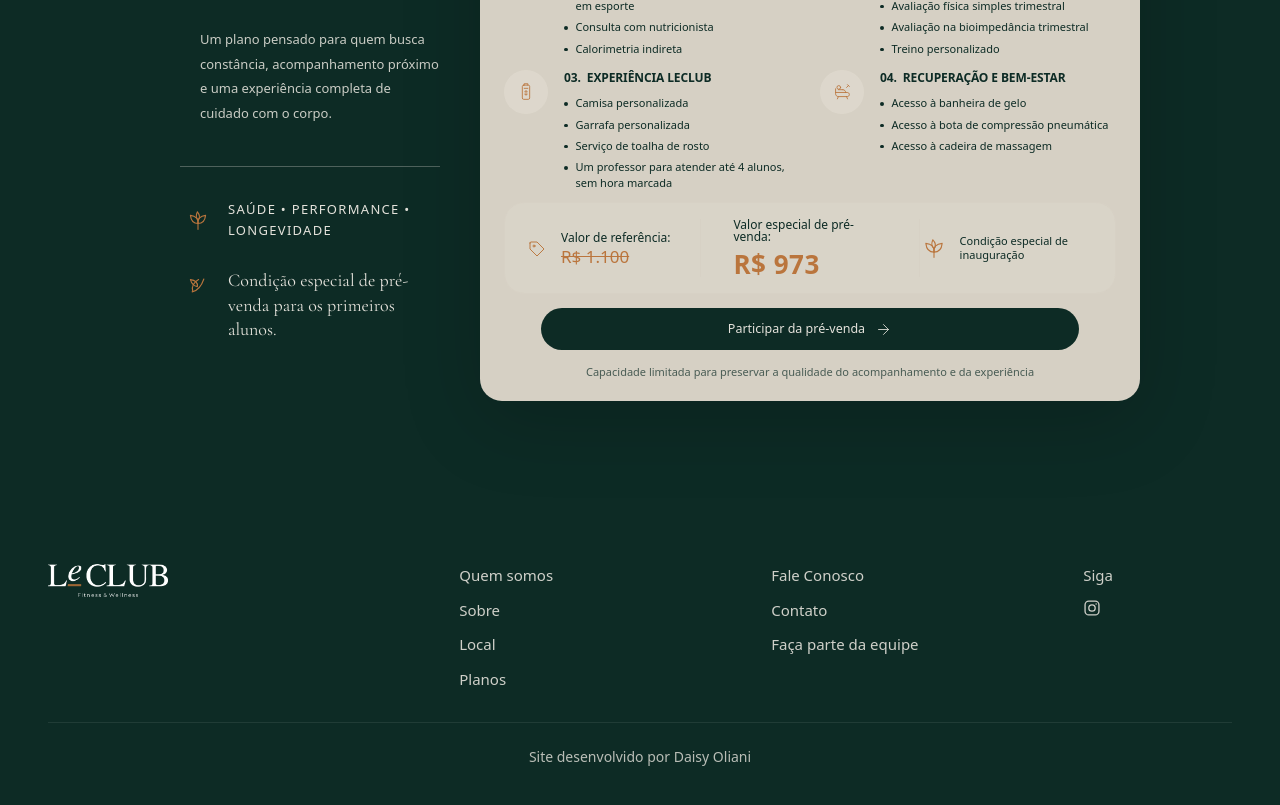
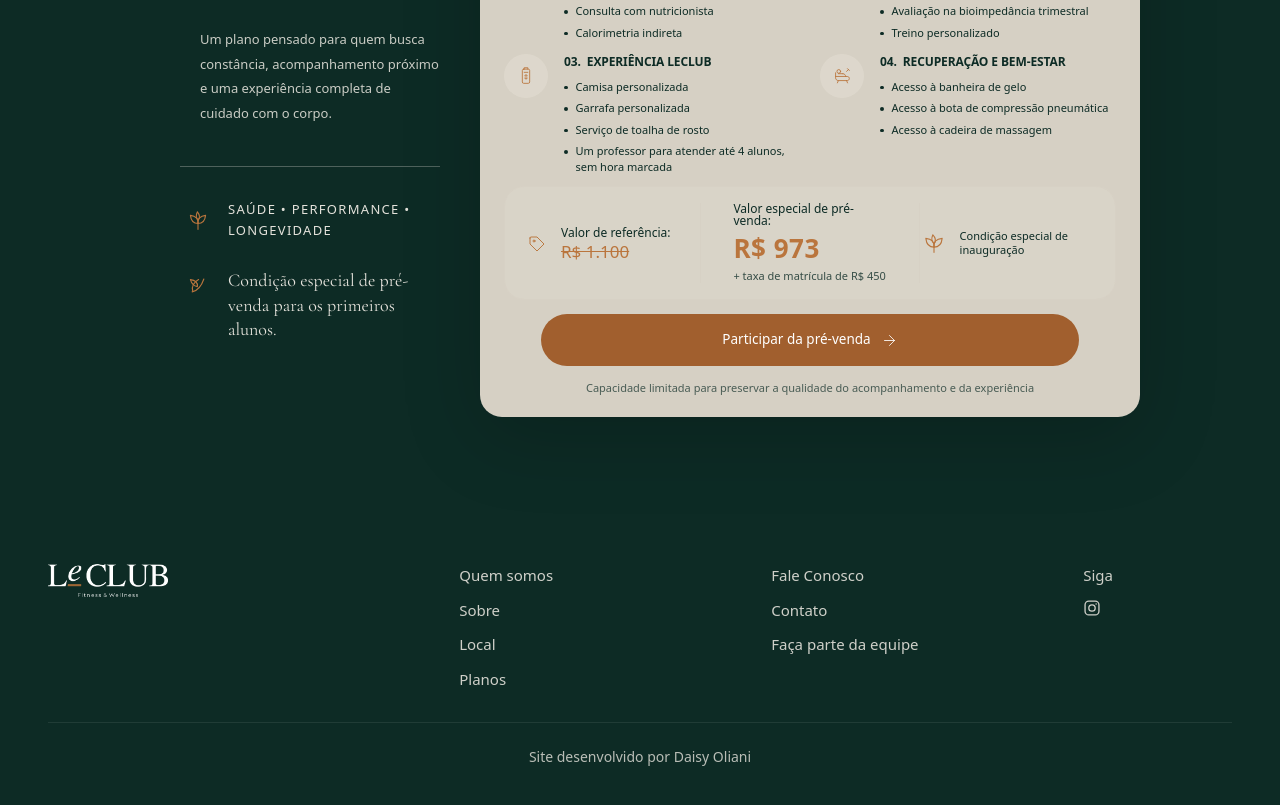
Before and after one commit to DaisyOli/leclub-site, a Next.js app: page / in a window 1280 px wide. Shown: the part 2684-3489 px from the top of the page. Built offline with nearby package versions, Linux system fonts and the light colour scheme.

Commit message:
CTA button

```diff
--- a/components/plans/PlanCTA.tsx
+++ b/components/plans/PlanCTA.tsx
@@ -12,7 +12,7 @@
       target="_blank"
       rel="noopener noreferrer"
       aria-label={label}
-      className="group mx-auto flex h-[38px] w-[82%] items-center justify-center gap-2.5 rounded-full bg-(--dark-green) px-4 text-center text-[11.5px] font-medium leading-none text-[var(--white-typo)] transition duration-300 hover:opacity-95 md:h-[40px] md:w-[84%] md:text-[12px] lg:h-[42px] lg:w-[88%] lg:text-[12.5px]"
+      className="group mx-auto flex h-[46px] w-[82%] items-center justify-center gap-2.5 rounded-full bg-[var(--copper-cta)] px-4 text-center text-[12.5px] font-medium leading-none text-white transition duration-300 hover:bg-[var(--copper-deep)] md:h-[48px] md:w-[84%] md:text-[13px] lg:h-[52px] lg:w-[88%] lg:text-[13.5px]"
     >
       <span>{label}</span>
 
--- a/components/plans/PlanCard.tsx
+++ b/components/plans/PlanCard.tsx
@@ -28,6 +28,7 @@
           <PlanPriceBox
             referencePrice={annualPlan.referencePrice}
             presalePrice={annualPlan.presalePrice}
+            enrollmentFee={annualPlan.enrollmentFee}
             condition={annualPlan.condition}
           />
 
--- a/components/plans/PlanPriceBox.tsx
+++ b/components/plans/PlanPriceBox.tsx
@@ -3,12 +3,14 @@
 type PlanPriceBoxProps = {
   referencePrice: string;
   presalePrice: string;
+  enrollmentFee: string;
   condition: string;
 };
 
 export default function PlanPriceBox({
   referencePrice,
   presalePrice,
+  enrollmentFee,
   condition,
 }: PlanPriceBoxProps) {
   return (
@@ -36,6 +38,10 @@
           <p className="mt-2 text-[26px] font-semibold leading-none tracking-[0.02em] text-[var(--copper)] md:text-[24px] xl:text-[26px]">
             {presalePrice}
           </p>
+
+          <p className="mt-2 text-[11px] leading-[1.3] text-[var(--text-dark)]/80">
+            {enrollmentFee}
+          </p>
         </div>
 
         <div className="flex items-center justify-center gap-2 md:justify-start md:gap-3">
--- a/components/plans/plans.data.ts
+++ b/components/plans/plans.data.ts
@@ -57,6 +57,7 @@
     "Acesso à estrutura LeCLUB com acompanhamento técnico, avaliações periódicas, recursos de recuperação e benefícios exclusivos.",
   referencePrice: "R$ 1.100",
   presalePrice: "R$ 973",
+  enrollmentFee: "+ taxa de matrícula de R$ 450",
   condition: "Condição especial de inauguração",
   ctaLabel: "Participar da pré-venda",
   ctaHref: "https://wa.me/5500000000000",
```
